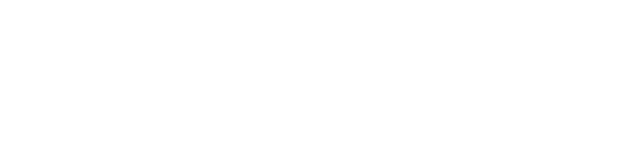
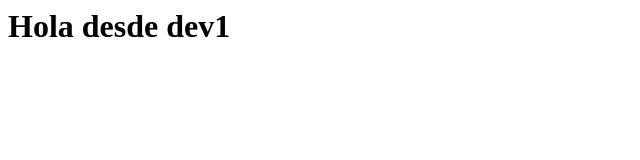
Before and after one commit to leinad720/products, a plain HTML site: page index.html in a window 1280 px wide. Shown: the whole page, without its empty margins (0-640 px from the left). Drawn offline with Linux system fonts and the light colour scheme.

```diff
--- a/index.html
+++ b/index.html
@@ -6,6 +6,6 @@
     <title>PROUCTS</title>
 </head>
 <body>
-
+    <h1>Hola desde dev1</h1>
 </body>
 </html>
```
